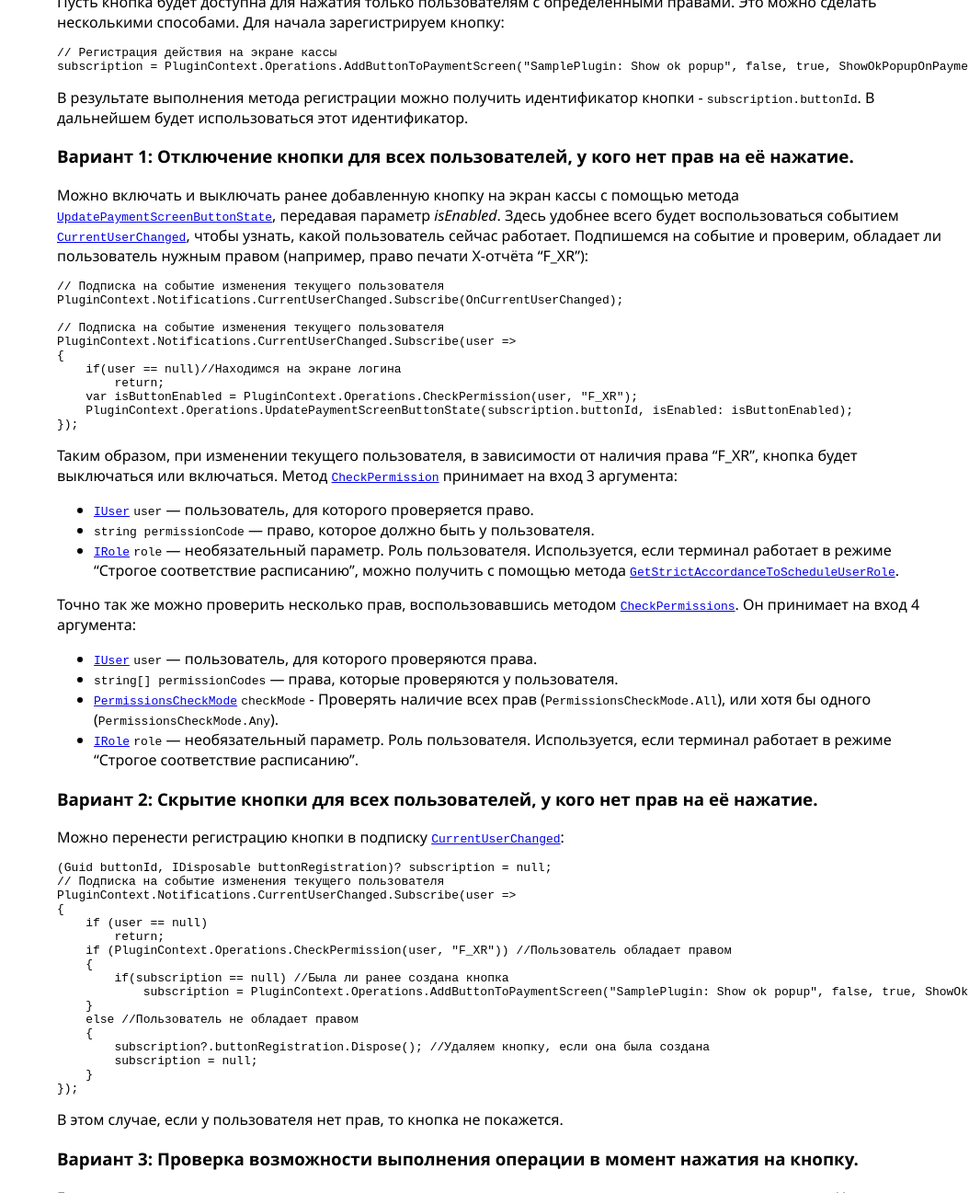
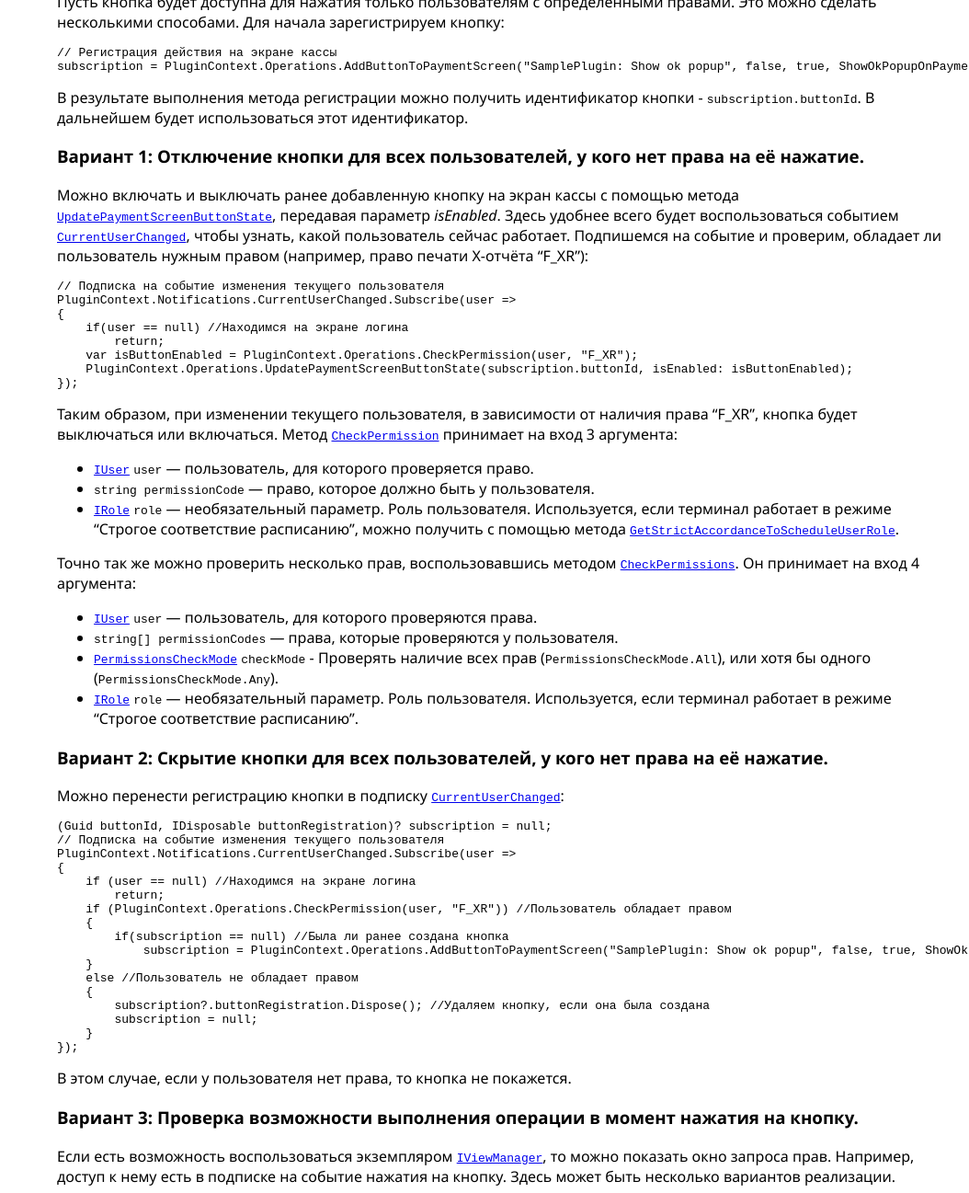
Before and after one commit to iiko/front.api.doc, a Jekyll site: the page built from v7/ru/CheckingPermissions.md, in a window 1280 px wide and 1400 px high, scrolled down 613 px, cut to the strip 103-1400 px from the top of the window. Shown: the whole strip at 92% size, without its empty margins (226-1280 px from the left). Built offline with Jekyll 4.4.1, drawn with Linux system fonts in a browser that asks for light colours.

````diff
--- a/v7/ru/CheckingPermissions.md
+++ b/v7/ru/CheckingPermissions.md
@@ -22,21 +22,16 @@
 
 В результате выполнения метода регистрации можно получить идентификатор кнопки - `subscription.buttonId`. В дальнейшем будет использоваться этот идентификатор.
 
-### Вариант 1: Отключение кнопки для всех пользователей, у кого нет прав на её нажатие.
+### Вариант 1: Отключение кнопки для всех пользователей, у кого нет права на её нажатие.
 
 Можно включать и выключать ранее добавленную кнопку на экран кассы с помощью метода [`UpdatePaymentScreenButtonState`](https://iiko.github.io/front.api.sdk/v7/html/M_Resto_Front_Api_IOperationService_UpdatePaymentScreenButtonState.htm), передавая параметр *isEnabled*. Здесь удобнее всего будет воспользоваться событием [`CurrentUserChanged`](https://iiko.github.io/front.api.sdk/v7/html/P_Resto_Front_Api_INotificationService_CurrentUserChanged.htm), чтобы узнать, какой пользователь сейчас работает.
 Подпишемся на событие и проверим, обладает ли пользователь нужным правом (например, право печати Х-отчёта "F_XR"):
 
 ```cs
 // Подписка на событие изменения текущего пользователя
-PluginContext.Notifications.CurrentUserChanged.Subscribe(OnCurrentUserChanged);
-```
-
-```cs
-// Подписка на событие изменения текущего пользователя
 PluginContext.Notifications.CurrentUserChanged.Subscribe(user =>
 {
-    if(user == null)//Находимся на экране логина
+    if(user == null) //Находимся на экране логина
         return;
     var isButtonEnabled = PluginContext.Operations.CheckPermission(user, "F_XR");
     PluginContext.Operations.UpdatePaymentScreenButtonState(subscription.buttonId, isEnabled: isButtonEnabled);
@@ -57,7 +52,7 @@
 - [`PermissionsCheckMode`](https://iiko.github.io/front.api.sdk/v7/html/T_Resto_Front_Api_PermissionsCheckMode.htm) `checkMode` - Проверять наличие всех прав (`PermissionsCheckMode.All`), или хотя бы одного (`PermissionsCheckMode.Any`).
 - [`IRole`](https://iiko.github.io/front.api.sdk/v7/html/T_Resto_Front_Api_Data_Security_IRole.htm) `role` — необязательный параметр. Роль пользователя. Используется, если терминал работает в режиме "Строгое соответствие расписанию".
 
-### Вариант 2: Скрытие кнопки для всех пользователей, у кого нет прав на её нажатие.
+### Вариант 2: Скрытие кнопки для всех пользователей, у кого нет права на её нажатие.
 
 Можно перенести регистрацию кнопки в подписку [`CurrentUserChanged`](https://iiko.github.io/front.api.sdk/v7/html/P_Resto_Front_Api_INotificationService_CurrentUserChanged.htm):
 
@@ -66,7 +61,7 @@
 // Подписка на событие изменения текущего пользователя
 PluginContext.Notifications.CurrentUserChanged.Subscribe(user =>
 {
-    if (user == null)
+    if (user == null) //Находимся на экране логина
         return;
     if (PluginContext.Operations.CheckPermission(user, "F_XR")) //Пользователь обладает правом
     {
@@ -81,7 +76,7 @@
 });
 ```
 
-В этом случае, если у пользователя нет прав, то кнопка не покажется.
+В этом случае, если у пользователя нет права, то кнопка не покажется.
 
 ### Вариант 3: Проверка возможности выполнения операции в момент нажатия на кнопку.
 
````
